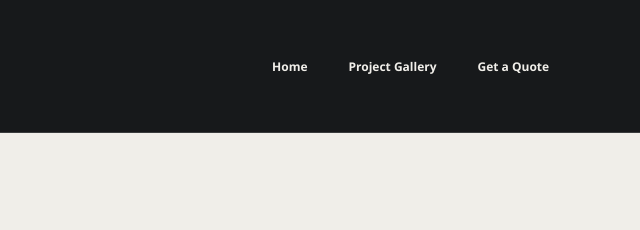
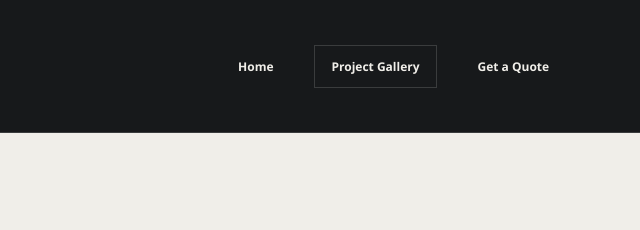
Before and after one commit to knostrom/CNC-Welding, a plain HTML site: page gallery.html in a window 1280 px wide. Shown: the top 230 px of the page, 640-1280 px from the left. Drawn offline with Linux system fonts and the light colour scheme.

Commit message:
added nav-cta class to all pages nav bar

```diff
--- a/gallery.html
+++ b/gallery.html
@@ -19,7 +19,7 @@
   </a>
   <nav class="site-nav" aria-label="Main navigation">
     <a href="index.html">Home</a>
-    <a href="gallery.html">Project Gallery</a>
+    <a class="nav-cta" href="gallery.html">Project Gallery</a>
     <a href="quote.html">Get a Quote</a>
   </nav>
 </header>
```
Also changed, not shown: index.html (+1 -1 lines).
